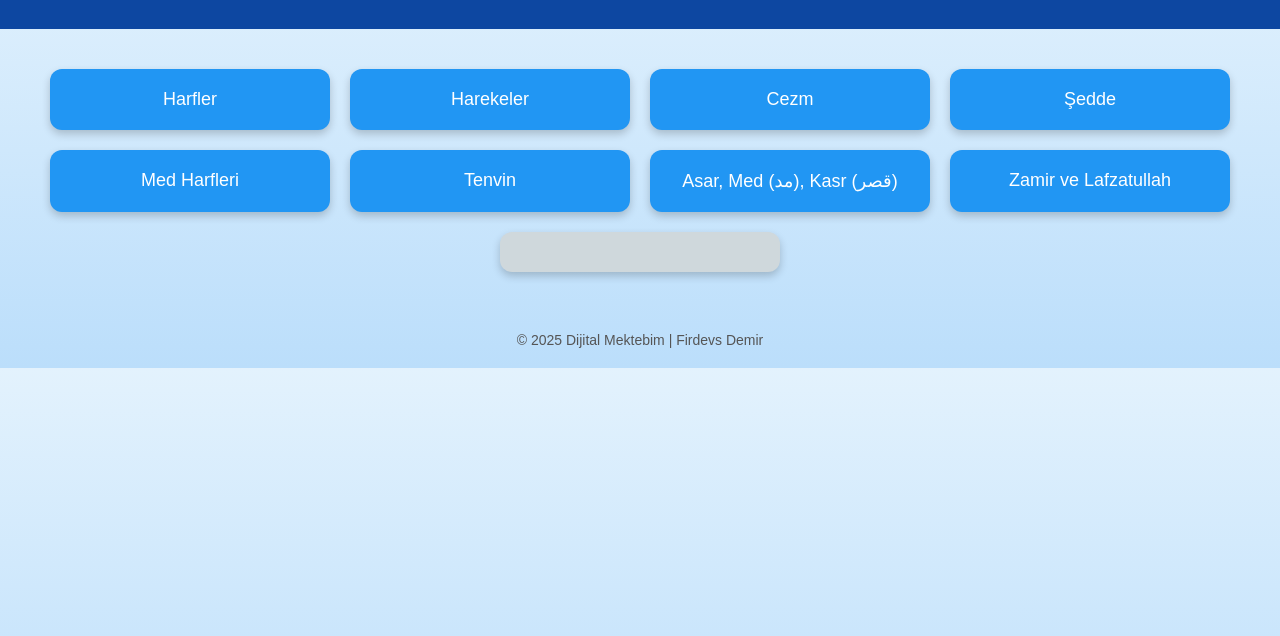
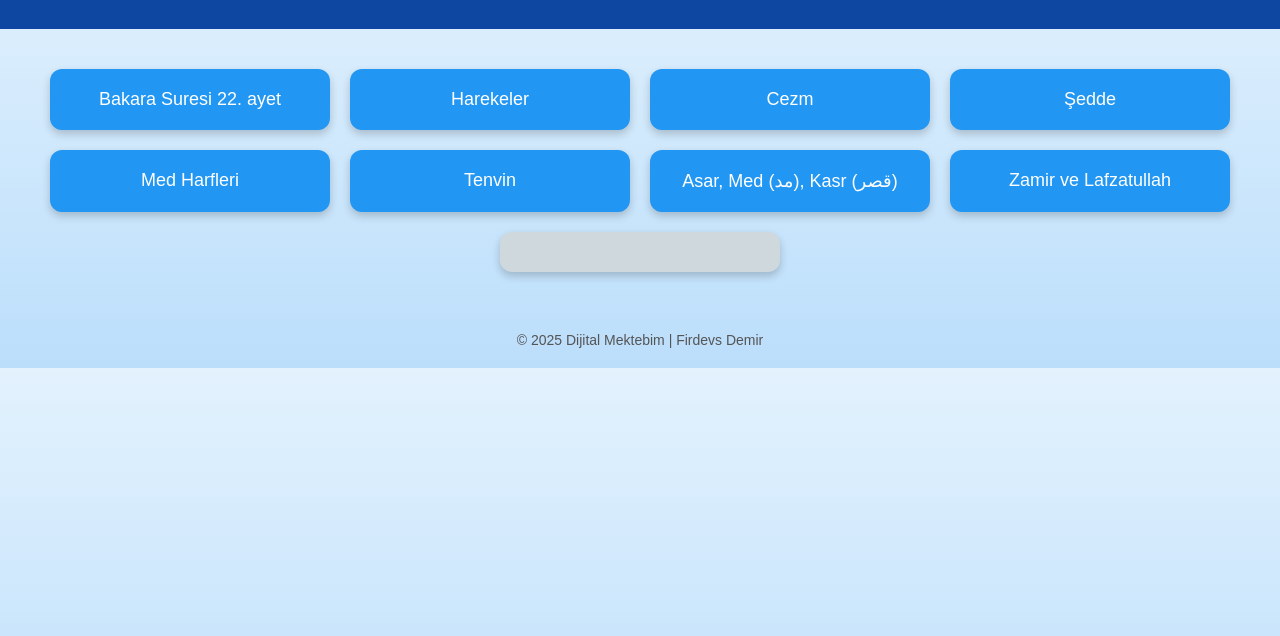
Before and after one commit to Firdevs-demir/okuma-etkinlik, a plain HTML site: page index.html in a window 1280 px wide. Shown: the part 68-704 px from the top of the page. Drawn offline with Linux system fonts and the light colour scheme; a web font is replaced by a local one.

Commit message:
Update index.html

```diff
--- a/index.html
+++ b/index.html
@@ -3,7 +3,7 @@
 <head>
   <meta charset="UTF-8">
   <meta name="viewport" content="width=device-width, initial-scale=1.0">
-  <title>Alıştırmalar</title>
+  <title>Okuma Etkinlikleri</title>
 
   <!-- Google Fonts: Capriola -->
   <link href="https://fonts.googleapis.com/css2?family=Capriola&display=swap" rel="stylesheet">
@@ -76,7 +76,7 @@
   </header>
 
   <div class="container">
-    <a href="https://firdevs-demir.github.io/arapca-kelimeler/" class="menu-item" target="_blank">Harfler</a>
+    <a href="https://firdevs-demir.github.io/arapca-kelimeler/" class="menu-item" target="_blank">Bakara Suresi 22. ayet</a>
     <a href="https://firdevs-demir.github.io/arapca-kelimeler/" class="menu-item" target="_blank">Harekeler</a>
     <a href="https://firdevs-demir.github.io/cezm.-uygulama-alistirmalari/" class="menu-item" target="_blank">Cezm</a>
     <a href="https://firdevs-demir.github.io/seddeli.kelimeler/" class="menu-item" target="_blank">Şedde</a>
```
